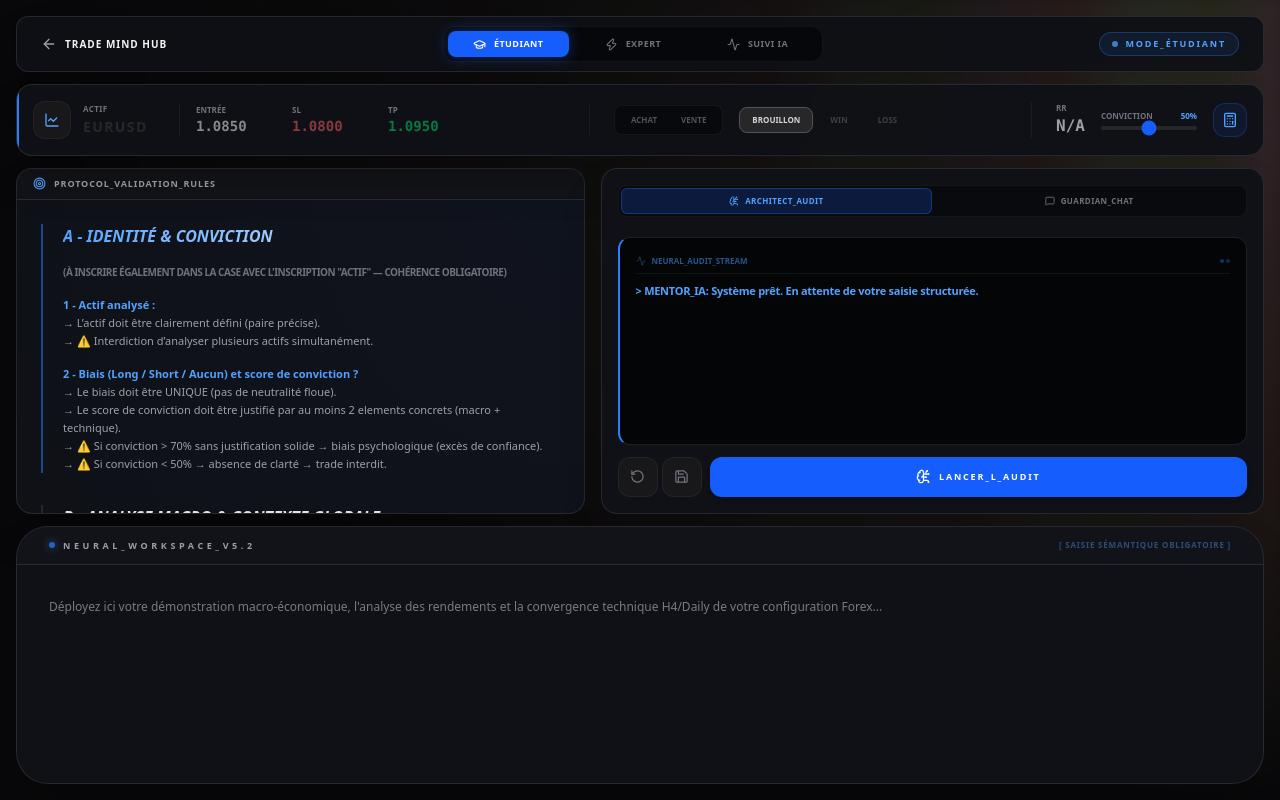
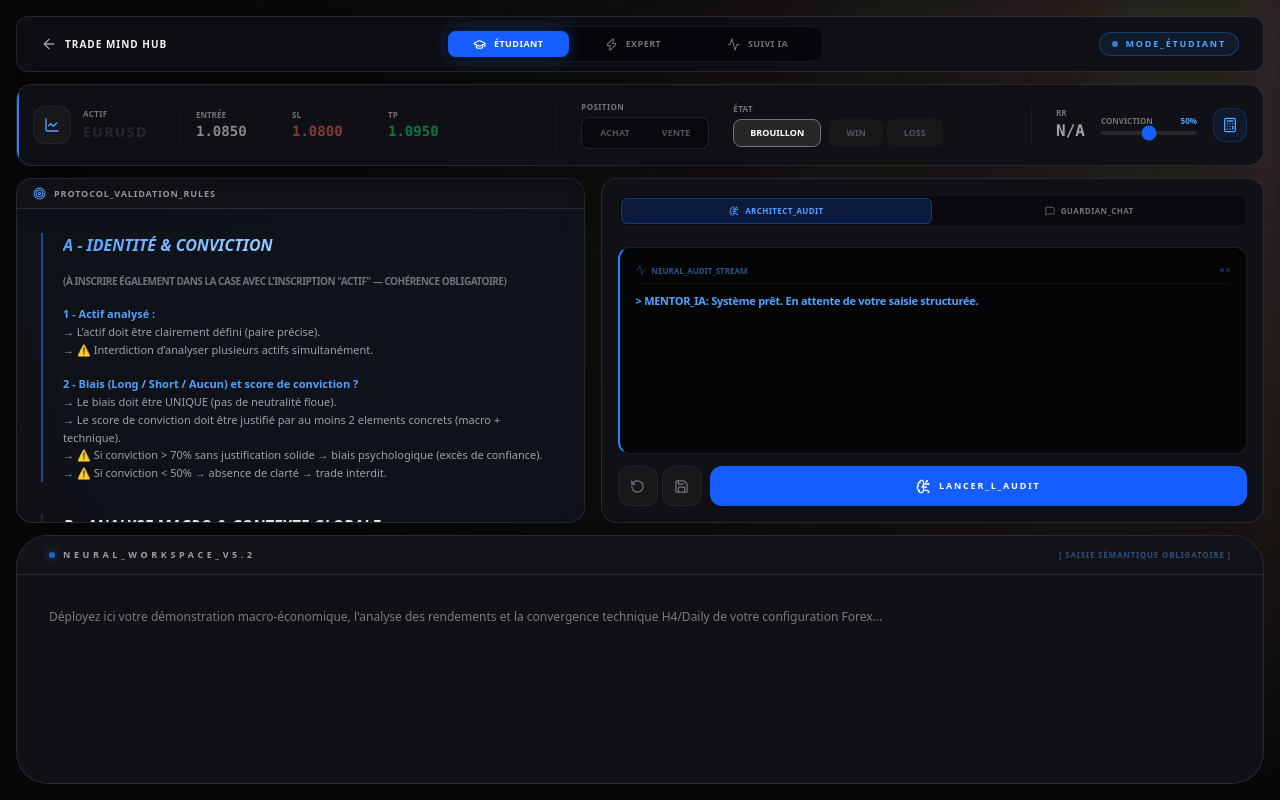
Before and after one commit to ndediesso-collab/trade-mind, a Next.js app in the folder frontend/: page /swing in a window 1280 px wide. Built offline with nearby package versions, Linux system fonts and the light colour scheme.

Commit message:
Ajustement du backend et du frontend

```diff
--- a/frontend/app/page.tsx
+++ b/frontend/app/page.tsx
@@ -9,6 +9,16 @@ import {
 } from "lucide-react";
 import Link from "next/link";
 import { useRouter } from "next/navigation";
+interface FearGreed {
+  score: number;
+  rating?: string;
+  label?: string; // On ajoute label au cas où ton back envoie ça
+}
+
+interface IntelState {
+  fearGreed: FearGreed;
+  news: string;
+}
 
 // 👑 LOGISTIQUE SUPABASE INTERNE
 import { createClient } from "@/utils/supabase/client";
@@ -21,9 +31,9 @@ export default function Home() {
     solusdt: { price: "0.00", change: "0.00" }
   });
 
-  const [intel, setIntel] = useState({
-    fearGreed: { score: 50, rating: 'NEUTRAL', label: 'Initialisation...' },
-    news: "Chargement du flux MentorIA..."
+  const [intel, setIntel] = useState<IntelState>({
+  fearGreed: { score: 50, rating: 'NEUTRAL' },
+  news: "Chargement du flux MentorIA..."
   });
   const [loading, setLoading] = useState(false);
 
@@ -58,18 +68,20 @@ export default function Home() {
   }, []);
 
   // 2. SYNCHRONISATION MENTOR IA (MarketGuard Bridge)
-  // 2. SYNCHRONISATION MENTOR IA (MarketGuard Bridge)
   const syncIntelligence = async () => {
     setLoading(true);
     try {
       const res = await fetch('https://trade-mind-w6rs.onrender.com/market/intelligence');
       const data = await res.json();
 
-      console.log("Données reçues du backend :", data); // <--- AJOUTE ÇA POUR DÉBUGGER
+      console.log("Données reçues du backend :", data);
 
       setIntel({
-        // Si data.fear_greed existe, utilise-le. Sinon, le système gère l'erreur.
-        fearGreed: data.fear_greed,
+        fearGreed: {
+            score: data.fear_greed?.score ?? 50,
+            // On vérifie 'rating' OU 'label' pour être sûr de ne rien rater
+            rating: data.fear_greed?.rating ?? data.fear_greed?.label ?? 'NEUTRAL'
+        },
         news: data.news_feed
       });
     } catch (e) {
@@ -77,7 +89,7 @@ export default function Home() {
     } finally {
       setLoading(false);
     }
-};
+  };
 
   useEffect(() => {
     syncIntelligence();
--- a/frontend/app/swing/page.tsx
+++ b/frontend/app/swing/page.tsx
@@ -471,42 +471,64 @@ export default function SwingAnalysis() {
             </div>
 
             <div className="flex items-center gap-4 border-l border-white/5 pl-4">
-              <div className="flex flex-col"><span className="text-[8px] font-black uppercase text-zinc-500">Entrée</span>
+              <div className="flex flex-col">
+                <span className="text-[8px] font-black uppercase text-zinc-500">Entrée</span>
                 <input type="number" step="0.0001" value={entryPrice} onChange={(e) => setEntryPrice(e.target.value)} className="w-20 bg-transparent text-sm font-mono font-bold text-white focus:outline-none" placeholder="1.0850" />
               </div>
-              <div className="flex flex-col"><span className="text-[8px] font-black uppercase text-zinc-500">SL</span>
+              <div className="flex flex-col">
+                <span className="text-[8px] font-black uppercase text-zinc-500">SL</span>
                 <input type="number" step="0.0001" value={stopLoss} onChange={(e) => setStopLoss(e.target.value)} className="w-20 bg-transparent text-sm font-mono font-bold text-red-400 focus:outline-none" placeholder="1.0800" />
               </div>
-              <div className="flex flex-col"><span className="text-[8px] font-black uppercase text-zinc-500">TP</span>
+              <div className="flex flex-col">
+                <span className="text-[8px] font-black uppercase text-zinc-500">TP</span>
                 <input type="number" step="0.0001" value={takeProfit} onChange={(e) => setTakeProfit(e.target.value)} className="w-20 bg-transparent text-sm font-mono font-bold text-green-400 focus:outline-none" placeholder="1.0950" />
               </div>
             </div>
           </div>
 
           {/* BLOC 2: CONTRÔLES DYNAMIQUES */}
-          <div className="flex items-center gap-4 border-l border-white/5 pl-6">
+          <div className="flex items-center gap-6 border-l border-white/5 pl-6">
             {/* Direction */}
-            <div className="flex bg-black/40 p-1 rounded-lg border border-white/5">
-              <button onClick={() => setPosition("ACHAT")} className={`px-3 py-1 text-[8px] font-black uppercase rounded-md transition-all ${position === "ACHAT" ? "bg-green-600 text-white" : "text-zinc-600 hover:text-zinc-400"}`}>Achat</button>
-              <button onClick={() => setPosition("VENTE")} className={`px-3 py-1 text-[8px] font-black uppercase rounded-md transition-all ${position === "VENTE" ? "bg-red-600 text-white" : "text-zinc-600 hover:text-zinc-400"}`}>Vente</button>
+            <div className="flex flex-col gap-1">
+              <span className="text-[8px] font-black uppercase text-zinc-500 tracking-wider">Position</span>
+              <div className="flex bg-black/40 p-0.5 rounded-lg border border-white/10">
+                <button
+                  onClick={() => setPosition("ACHAT")}
+                  className={`px-4 py-1.5 text-[9px] font-black uppercase rounded-md transition-all ${position === "ACHAT" ? "bg-green-500/20 text-green-400 border border-green-500/50" : "text-zinc-600 hover:text-white"}`}>
+                  Achat
+                </button>
+                <button
+                  onClick={() => setPosition("VENTE")}
+                  className={`px-4 py-1.5 text-[9px] font-black uppercase rounded-md transition-all ${position === "VENTE" ? "bg-red-500/20 text-red-400 border border-red-500/50" : "text-zinc-600 hover:text-white"}`}>
+                  Vente
+                </button>
+              </div>
             </div>
 
             {/* Statut Trade */}
-            <div className="flex gap-1">
-              {(["BROUILLON", "WIN", "LOSS"] as const).map((s) => (
+            <div className="flex flex-col gap-1">
+              <span className="text-[8px] font-black uppercase text-zinc-500 tracking-wider">État</span>
+              <div className="flex gap-2">
                 <button
-                  key={s}
-                  onClick={() => statut === "BROUILLON" && setStatut(s)}
-                  disabled={statut !== "BROUILLON" && s !== statut}
-                  className={`px-3 py-1.5 text-[8px] font-black uppercase rounded-lg border transition-all ${
-                    statut === s
-                      ? (s === "WIN" ? "bg-green-600/20 border-green-500 text-green-400" : s === "LOSS" ? "bg-red-600/20 border-red-500 text-red-400" : "bg-zinc-800 border-zinc-600 text-zinc-300")
-                      : "bg-transparent border-transparent text-zinc-700 hover:text-zinc-400"
-                  }`}
-                >
-                  {s}
+                  onClick={() => setStatut("BROUILLON")}
+                  className={`px-4 py-1.5 text-[9px] font-black uppercase rounded-lg border transition-all ${statut === "BROUILLON" ? "bg-zinc-800 text-white border-zinc-500" : "bg-transparent text-zinc-600 border-transparent hover:bg-zinc-900"}`}>
+                  Brouillon
                 </button>
-              ))}
+                <div className="flex gap-1">
+                  <button
+                    onClick={() => setStatut("WIN")}
+                    disabled={statut !== "BROUILLON" && statut !== "WIN"}
+                    className={`px-4 py-1.5 text-[9px] font-black uppercase rounded-lg border transition-all ${statut === "WIN" ? "bg-green-600 text-white border-green-500 shadow-[0_0_10px_rgba(22,163,74,0.3)]" : "bg-zinc-900 text-zinc-600 border-transparent hover:bg-zinc-800"}`}>
+                    Win
+                  </button>
+                  <button
+                    onClick={() => setStatut("LOSS")}
+                    disabled={statut !== "BROUILLON" && statut !== "LOSS"}
+                    className={`px-4 py-1.5 text-[9px] font-black uppercase rounded-lg border transition-all ${statut === "LOSS" ? "bg-red-600 text-white border-red-500 shadow-[0_0_10px_rgba(220,38,38,0.3)]" : "bg-zinc-900 text-zinc-600 border-transparent hover:bg-zinc-800"}`}>
+                    Loss
+                  </button>
+                </div>
+              </div>
             </div>
           </div>
 
@@ -529,7 +551,7 @@ export default function SwingAnalysis() {
 
             <button onClick={() => setShowCalc(true)} className="p-2 bg-blue-600/10 hover:bg-blue-600/20 text-blue-400 border border-blue-500/20 rounded-xl transition-all"><Calculator size={16} /></button>
           </div>
-    </section>
+        </section>
 
         {/* 3. BLOC CENTRAL DE TRAVAIL */}
         <div className="flex h-[45%] gap-4 mb-3 min-h-0">
```
Also changed, not shown: 2 other files (tests, documents, lock files or other folders).
